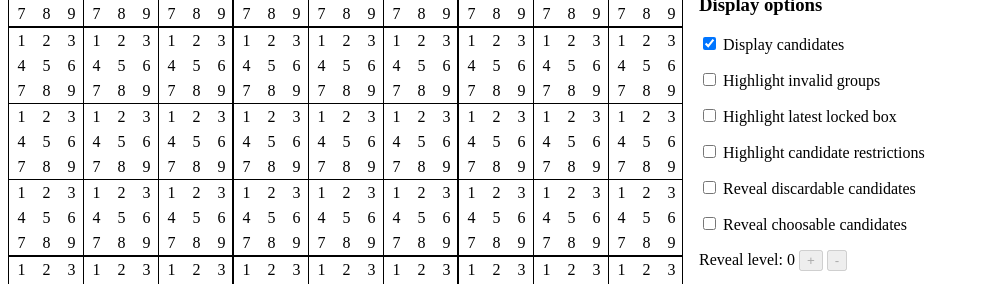
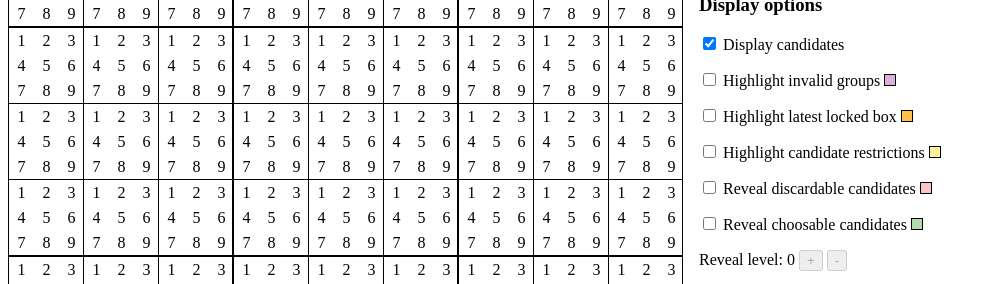
Before and after one commit to capelski/sudoku-generator, a React app: page / in a window 1280 px wide. Shown: the part 210-494 px from the top of the page, without its empty margins (0-996 px from the left). Built offline with nearby package versions, Linux system fonts and the light colour scheme.

Commit message:
feat: add color legend

```diff
--- a/src/components/sudoku-grid.tsx
+++ b/src/components/sudoku-grid.tsx
@@ -22,8 +22,9 @@ interface GridProps {
 }
 
 // TODO
-// Put a color square legend next to the ticks
 // Implement the missing rule
+// Set the reveal level to zero when necessary
+// Option to highlight affected numbers
 
 export const SudokuGrid: React.FC<GridProps> = (props) => {
     // const [candidatesDisplayMode, setCandidatesDisplayMode] = useState<CandidateDisplayMode>(
@@ -325,7 +326,8 @@ export const SudokuGrid: React.FC<GridProps> = (props) => {
                                 onClick={highlightInvalidGroupsHandler}
                                 checked={highlightInvalidGroups}
                             />{' '}
-                            Highlight invalid groups
+                            Highlight invalid groups{' '}
+                            <span className="color-legend invalid-groups"></span>
                         </p>
                         <p>
                             <input
@@ -333,7 +335,8 @@ export const SudokuGrid: React.FC<GridProps> = (props) => {
                                 onClick={highlightLatestLockedBoxHandler}
                                 checked={highlightLatestLockedBox}
                             />{' '}
-                            Highlight latest locked box
+                            Highlight latest locked box{' '}
+                            <span className="color-legend latest-locked-box"></span>
                         </p>
                         <p>
                             <input
@@ -342,7 +345,8 @@ export const SudokuGrid: React.FC<GridProps> = (props) => {
                                 checked={highlightCandidateRestrictions}
                                 disabled={!displayCandidates}
                             />{' '}
-                            Highlight candidate restrictions
+                            Highlight candidate restrictions{' '}
+                            <span className="color-legend candidate-restriction"></span>
                         </p>
                         {/* <p>
                             <input
@@ -375,7 +379,8 @@ export const SudokuGrid: React.FC<GridProps> = (props) => {
                                 checked={revealDiscardedCandidates}
                                 disabled={!displayCandidates}
                             />{' '}
-                            Reveal discardable candidates
+                            Reveal discardable candidates{' '}
+                            <span className="color-legend discarded-candidates"></span>
                         </p>
                         <p>
                             <input
@@ -384,7 +389,8 @@ export const SudokuGrid: React.FC<GridProps> = (props) => {
                                 checked={revealChosenCandidates}
                                 disabled={!displayCandidates}
                             />{' '}
-                            Reveal choosable candidates
+                            Reveal choosable candidates{' '}
+                            <span className="color-legend chosen-candidates"></span>
                         </p>
                         <p>
                             Reveal level:{' ' + revealLevel + ' '}
--- a/src/style/main.scss
+++ b/src/style/main.scss
@@ -1,3 +1,13 @@
+$candidateRestriction: #ffef99;
+$immediatelyChosenCandidates: #73be73;
+$chosenCandidates: mix(white, $immediatelyChosenCandidates, 45%);
+$immediatelyDiscardedCandidates: lightcoral;
+$discardedCandidates: mix(white, $immediatelyDiscardedCandidates, 55%);
+$invalidGroups: #d8b2d8;
+$latestLockedBox: #ffc04c;
+$selectionColor: #2e84d5;
+$affectedCandidate: mix(white, $selectionColor, 70%);
+
 .screen-splitter {
     display: flex;
 }
@@ -22,19 +32,19 @@ $candidateSize: 25px;
 
             &.chosen-candidate {
                 font-style: italic;
-                background-color: #bcf4bc;
+                background-color: $chosenCandidates;
 
                 &.chosen-immediately-next {
-                    background-color: #73be73;
+                    background-color: $immediatelyChosenCandidates;
                 }
             }
 
             &.discarded-candidate {
                 font-style: italic;
-                background-color: #fbe0e0;
+                background-color: $discardedCandidates;
 
                 &.discarded-immediately-next {
-                    background-color: lightcoral;
+                    background-color: $immediatelyDiscardedCandidates;
                 }
             }
 
@@ -43,11 +53,11 @@ $candidateSize: 25px;
             // }
 
             &.selected-candidate {
-                background-color: #566c73;
+                background-color: $selectionColor;
             }
 
             &.affected-candidate {
-                background-color: lightblue;
+                background-color: $affectedCandidate;
             }
 
             &.hidden-candidate {
@@ -62,24 +72,24 @@ $candidateSize: 25px;
             font-size: 25px;
 
             &.latest-locked-box {
-                background-color: lightskyblue;
+                background-color: $latestLockedBox;
             }
         }
 
         &.selected-box {
-            background-color: #566c73;
+            background-color: $selectionColor;
         }
 
         &.discard-cause,
         &.choice-cause {
-            background-color: orange;
-            outline: 4px solid orange;
+            background-color: $candidateRestriction;
+            outline: 4px solid $candidateRestriction;
         }
 
         &.inside-invalid-column,
         &.inside-invalid-region,
         &.inside-invalid-row {
-            background-color: #ffe4b2;
+            background-color: $invalidGroups;
 
             .sudoku-candidate
                 :not(.discarded-because-of-lock)
@@ -88,7 +98,7 @@ $candidateSize: 25px;
                 :not(.discarded-because-this-box-must-hold-another-number-for-some-group)
                 :not(.discarded-because-of-owned-candidate-in-same-group)
                 :not(.discarded-because-of-region-subset) {
-                background-color: #ffe4b2;
+                background-color: $invalidGroups;
             }
         }
     }
@@ -176,4 +186,31 @@ $candidateSize: 25px;
 
 .options {
     padding-left: 16px;
+
+    .color-legend {
+        height: 10px;
+        width: 10px;
+        border: 1px solid black;
+        display: inline-block;
+
+        &.candidate-restriction {
+            background-color: $candidateRestriction;
+        }
+
+        &.chosen-candidates {
+            background-color: $chosenCandidates;
+        }
+
+        &.discarded-candidates {
+            background-color: $discardedCandidates;
+        }
+
+        &.invalid-groups {
+            background-color: $invalidGroups;
+        }
+
+        &.latest-locked-box {
+            background-color: $latestLockedBox;
+        }
+    }
 }
```
